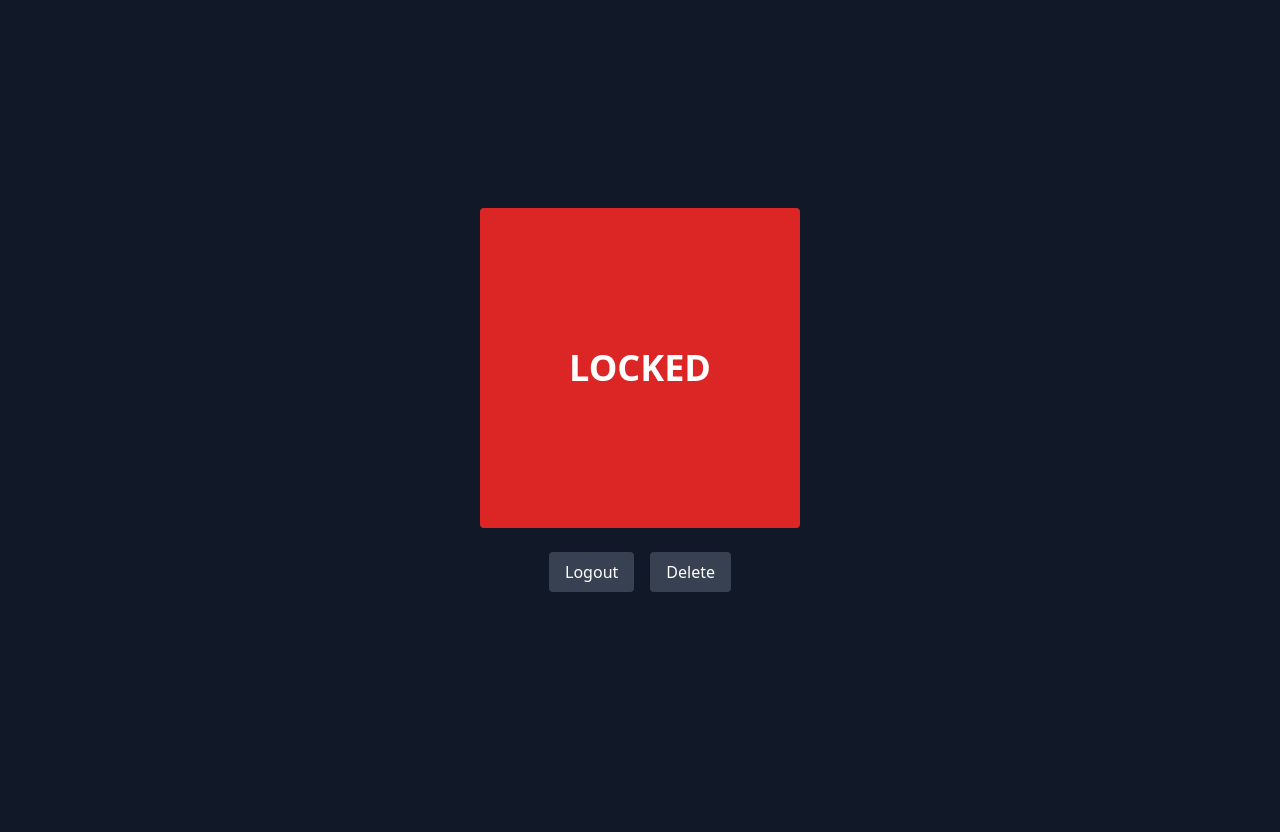
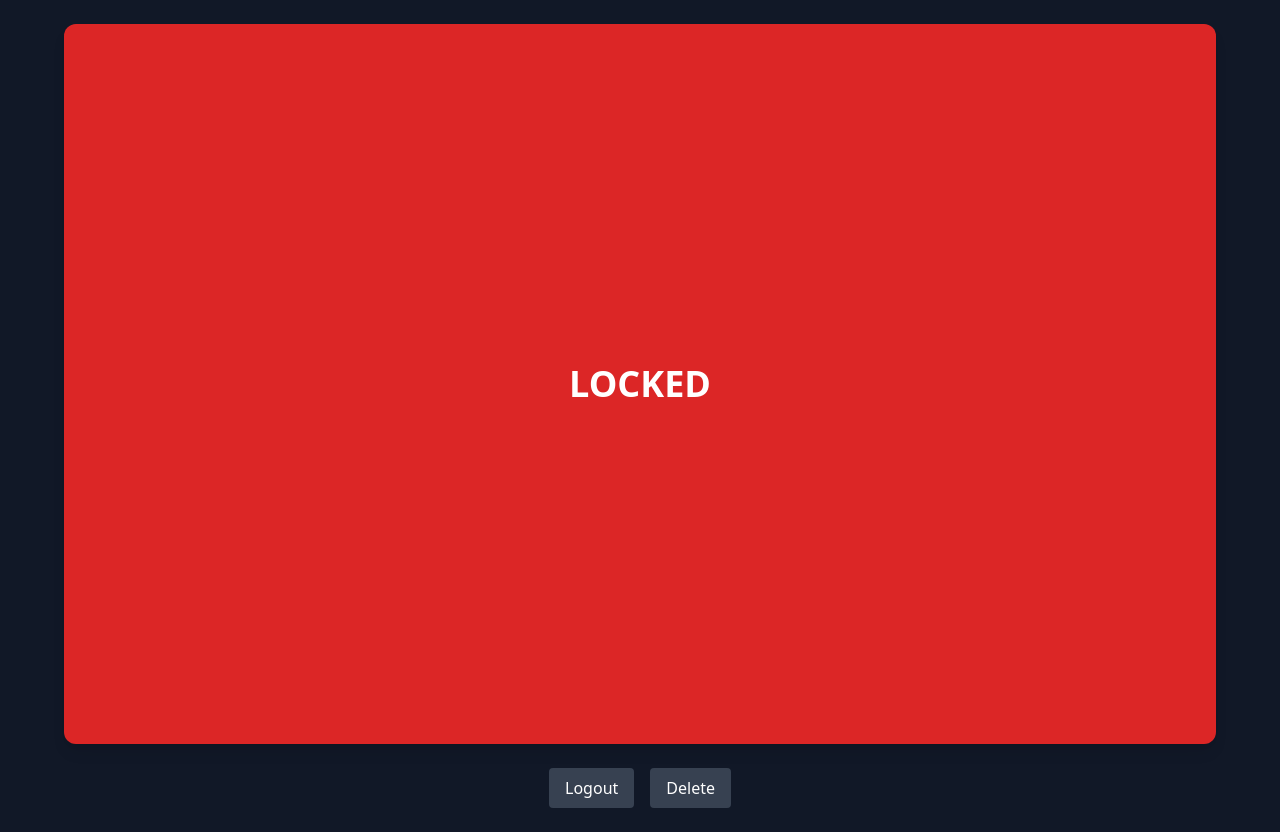
Before and after one commit to anoncano/DA-BOX-59, a website with bundled scripts: page general.html in a window 1280 px wide. Before the commit the page ends 800 px from the top, so only its background shows below. Built offline with nearby package versions, Linux system fonts and the light colour scheme.

Commit message:
Adjust relay toggle style and rules

```diff
--- a/general.html
+++ b/general.html
@@ -8,7 +8,7 @@
   <style>#toast{transition:opacity .3s;} .hidden{opacity:0;}</style>
 </head>
 <body class="bg-gray-900 text-white min-h-screen p-4 sm:p-6 flex flex-col items-center justify-center">
-  <button id="toggleBtn" class="w-64 h-64 sm:w-72 sm:h-72 md:w-80 md:h-80 text-3xl sm:text-4xl font-bold rounded bg-red-600">LOCKED</button>
+  <button id="toggleBtn" class="w-[90vw] h-[90vh] max-w-xs sm:max-w-none rounded-xl shadow-lg text-4xl font-bold bg-red-600">LOCKED</button>
     <div class="mt-6 flex gap-4">
       <button onclick="logout()" class="bg-gray-700 px-4 py-2 rounded">Logout</button>
       <button onclick="deleteAccount()" class="bg-gray-700 px-4 py-2 rounded">Delete</button>
```
Also changed, not shown: README.md, 1 other file.
